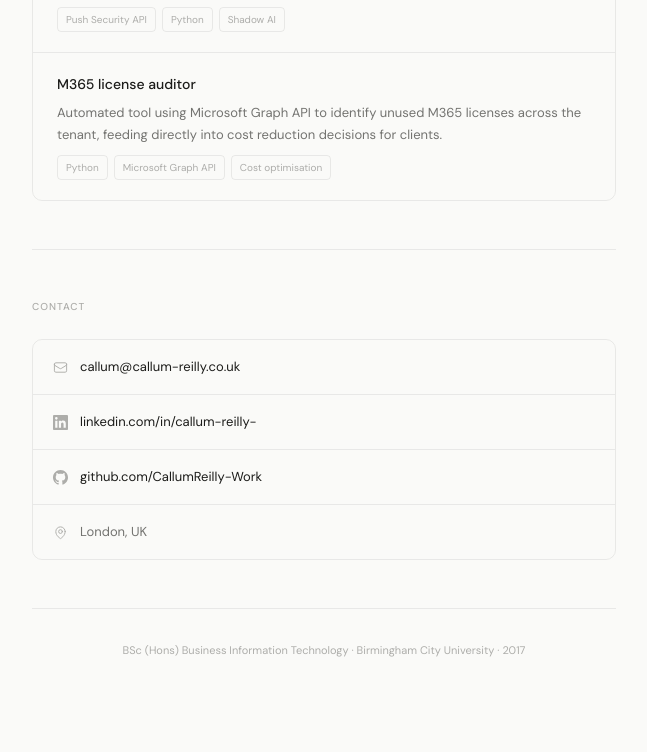
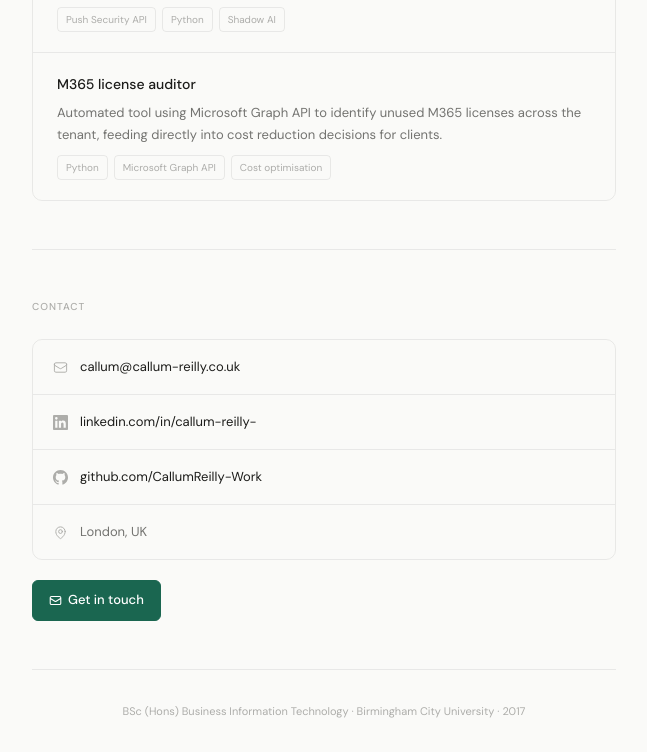
Before and after one commit to CallumReilly-Work/CallumReilly-Work.github.io, a plain HTML site: page index.html in a window 1280 px wide. Shown: the part 3564-4316 px from the top of the page, without its empty margins (316-963 px from the left). Before the commit the page ends 4256 px from the top, so only its background shows below. Drawn offline with Linux system fonts and the light colour scheme.

Commit message:
Add Get in touch email button to contact section
Opens email client pre-filled with address and subject line.

https://claude.ai/code/session_01FKqX62z5EXaK818SmtnL5x

```diff
--- a/index.html
+++ b/index.html
@@ -485,6 +485,12 @@
         <span>London, UK</span>
       </div>
     </div>
+    <div style="margin-top: 1.25rem;">
+      <a href="mailto:callum@callum-reilly.co.uk?subject=Opportunity%20for%20Callum%20Reilly" class="btn btn-primary">
+        <svg width="13" height="13" fill="none" stroke="currentColor" stroke-width="2" viewBox="0 0 24 24"><path stroke-linecap="round" stroke-linejoin="round" d="M21.75 6.75v10.5a2.25 2.25 0 01-2.25 2.25h-15a2.25 2.25 0 01-2.25-2.25V6.75m19.5 0A2.25 2.25 0 0019.5 4.5h-15a2.25 2.25 0 00-2.25 2.25m19.5 0v.243a2.25 2.25 0 01-1.07 1.916l-7.5 4.615a2.25 2.25 0 01-2.36 0L3.32 8.91a2.25 2.25 0 01-1.07-1.916V6.75"/></svg>
+        Get in touch
+      </a>
+    </div>
   </section>
 
   <footer>
```
